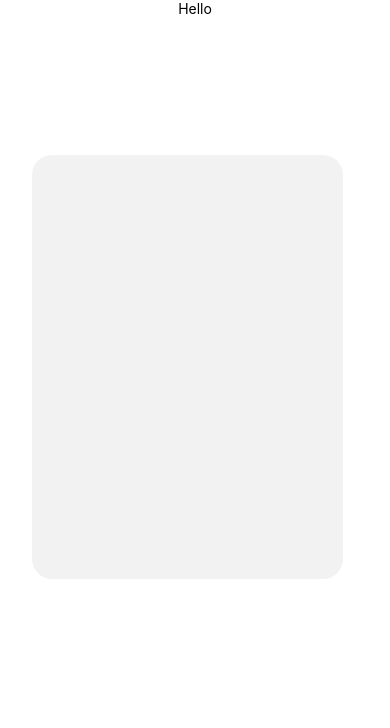
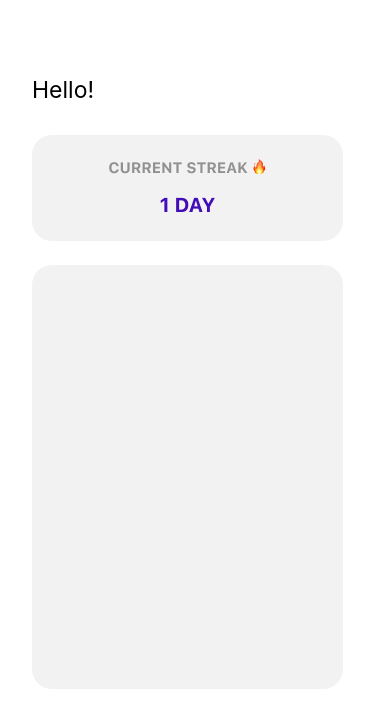
Before and after one commit to SarahLi2001/NWHack, a React Native app: screen / in a window 390 px wide. Shown: the top 728 px of the page. Built offline with nearby package versions, Linux system fonts and the light colour scheme.

Commit message:
Create home screen

```diff
--- a/app/screens/HomeScreen.js
+++ b/app/screens/HomeScreen.js
@@ -6,29 +6,30 @@ import { StatusBar } from 'expo-status-bar';
 function HomeScreen(props) {
     return (
       <SafeAreaView style={styles.container}>
-        <Text>Hello</Text>
+        <Text
+            style={{
+            position: "absolute",
+            left: 32,
+            top: 76,
+            width: 117,
+            height: 27,
+            fontSize: 23,}}>
+                Hello!
+        </Text>
+
+        <Image
+            source={require('../assets/streak.png')}
+            style={{ position: "absolute",
+            left: 32,
+            top: 135}}/>
+
         <View
           style={{
             position: "absolute",
             width: 311,
-            height: 106,
-            left: 32,
-            bottom: 571,
-
-            backgroundColor: "#F2F2F2",
-            borderRadius: 20,
-          }}>
-        <Text>No</Text>
-        </View>
-
-        <View
-          style={{
-
-            position: "absolute",
-            width: 311,
             height: 424,
             left: 32,
-            bottom: 265,
+            top: 265,
 
             backgroundColor: "#F2F2F2",
             borderRadius: 20,
@@ -44,7 +45,6 @@ function HomeScreen(props) {
     container: {
       flex: 1,
       backgroundColor: '#fff',
-      alignItems: 'center',
     },
   });
 
```
Also changed, not shown: app/assets/streak.png (added).
